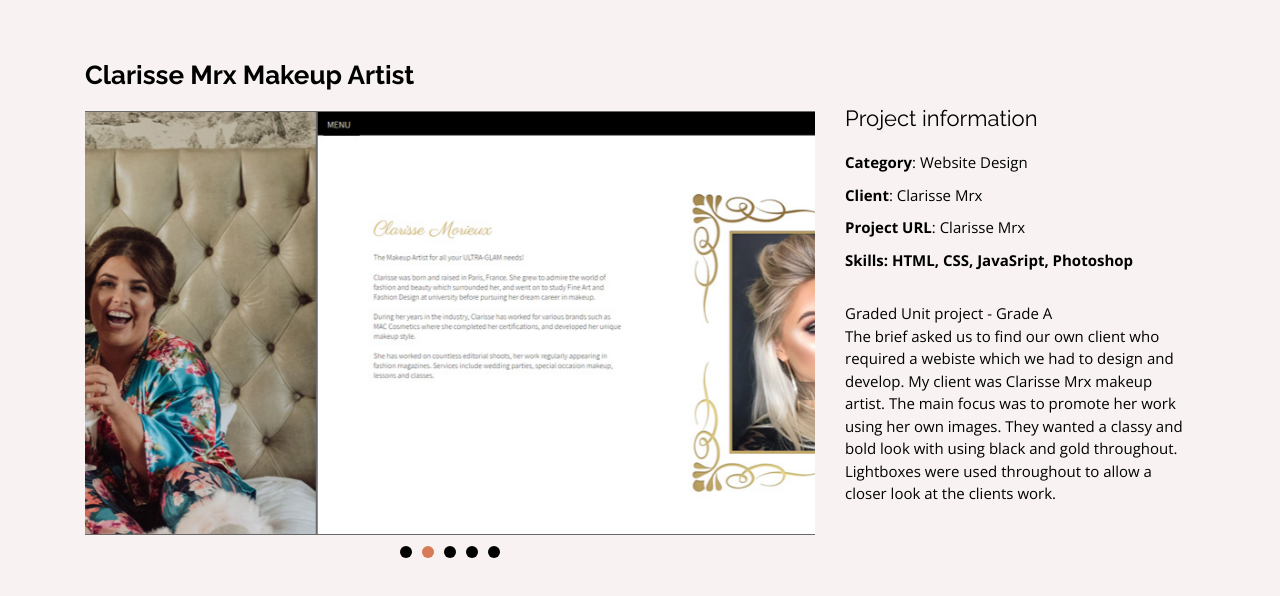
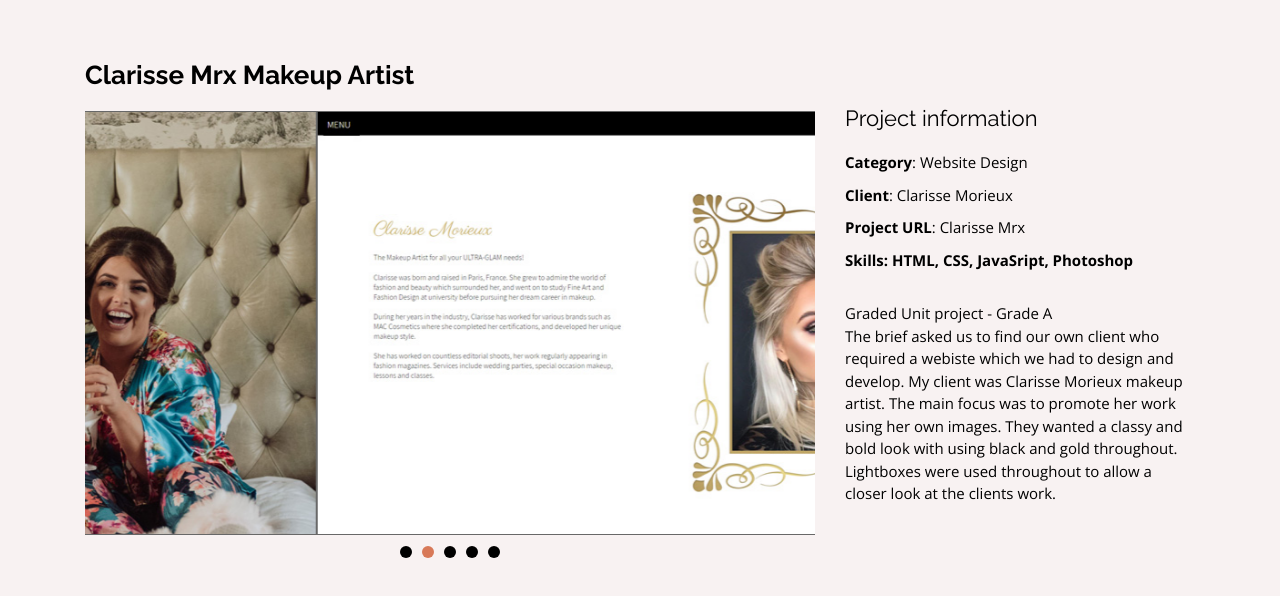
Before and after one commit to a-black7/a-black7.github.io, a plain HTML site: page clarisse.html in a window 1280 px wide. Drawn offline with nearby package versions, Linux system fonts and the light colour scheme.

Commit message:
Update clarisse.html

```diff
--- a/clarisse.html
+++ b/clarisse.html
@@ -65,7 +65,7 @@
             <h3>Project information</h3>
             <ul>
               <li><strong>Category</strong>: Website Design</li>
-              <li><strong>Client</strong>: Clarisse Mrx</li>
+              <li><strong>Client</strong>: Clarisse Morieux</li>
               <li><strong>Project URL</strong>: <a href="http://abl.altervista.org/ClarisseMRX/index.html" target="_blank">Clarisse Mrx</a></li>
               <li><strong>Skills: HTML, CSS, JavaSript, Photoshop</strong></li>
 
@@ -74,7 +74,7 @@
             <p>
               Graded Unit project - Grade A
              <br>
-             The brief asked us to find our own client who required a webiste which we had to design and develop. My client was Clarisse Mrx makeup artist.
+             The brief asked us to find our own client who required a webiste which we had to design and develop. My client was Clarisse Morieux makeup artist.
              The main focus was to promote her work using her own images.
              They wanted a classy and bold look with using black and gold throughout.
              Lightboxes were used throughout to allow a closer look at the clients work.
```
